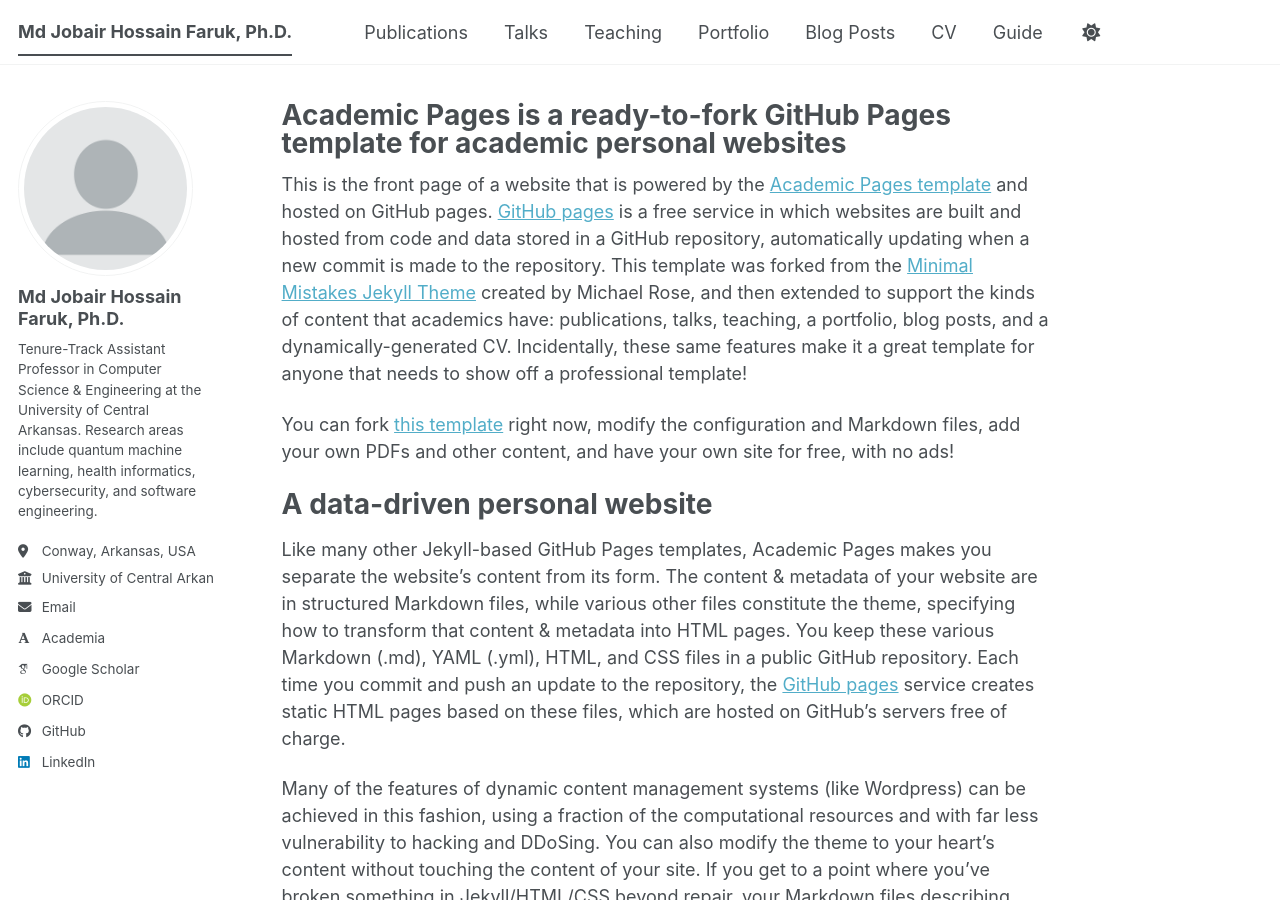
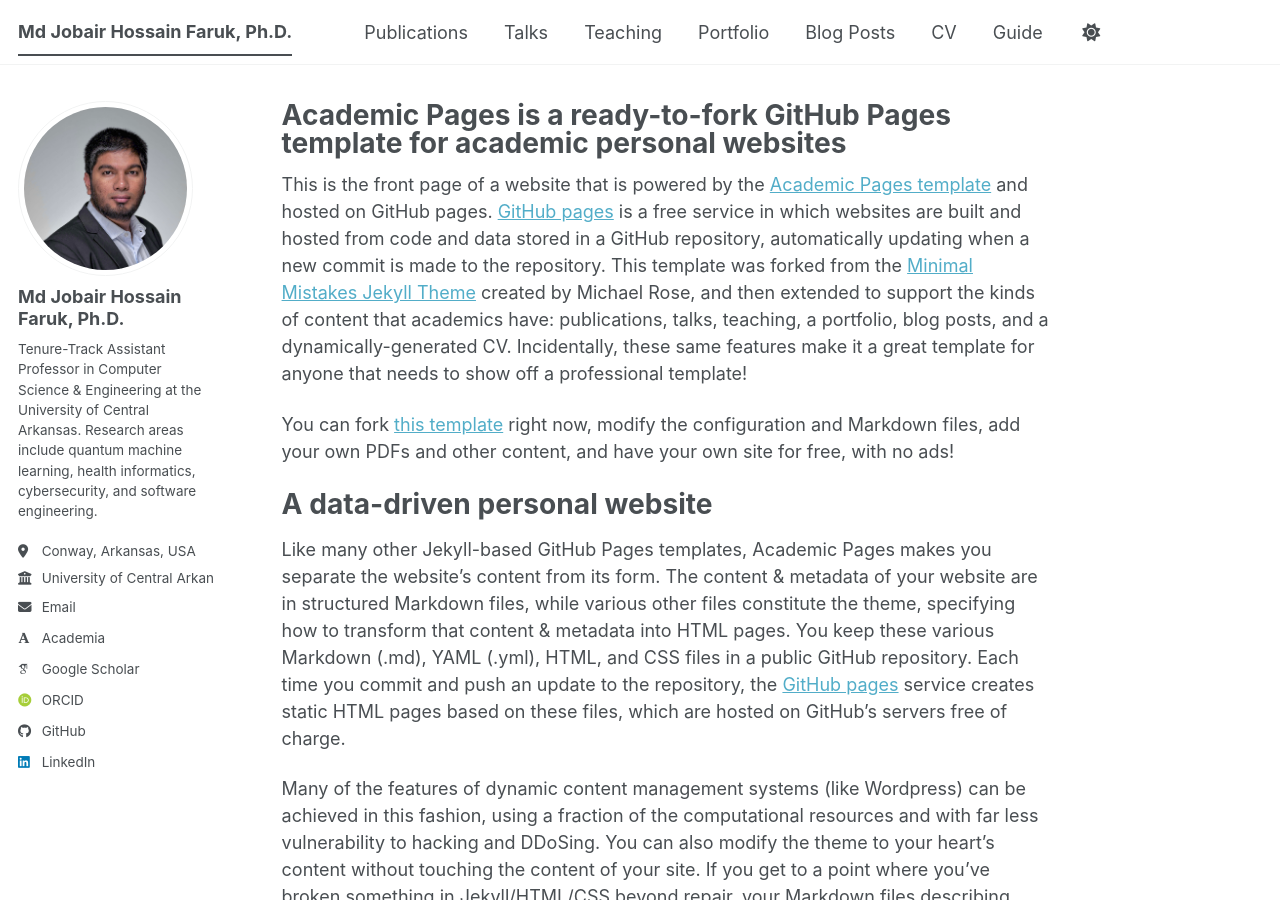
Before and after one commit to jobair-hossain/jobair-hossain.github.io, a Jekyll site: the page built from _pages/about.md, in a window 1280 px wide and 900 px high. Built offline with Jekyll 4.4.1, drawn with Linux system fonts in a browser that asks for light colours; some web fonts are replaced; a script bundle is joined from its source files by our own code; library files that are not in the unit come from our copies.

Commit message:
Update _config.yml

```diff
--- a/_config.yml
+++ b/_config.yml
@@ -11,7 +11,7 @@
 
 # Site Author
 author:
-  avatar           : "profile.png"
+  avatar           : "Jobair Profile Photo.jpg"
   name             : "Md Jobair Hossain Faruk, Ph.D."
   pronouns         :
   bio              : "Tenure-Track Assistant Professor in Computer Science & Engineering at the University of Central Arkansas. Research areas include quantum machine learning, health informatics, cybersecurity, and software engineering."
```
